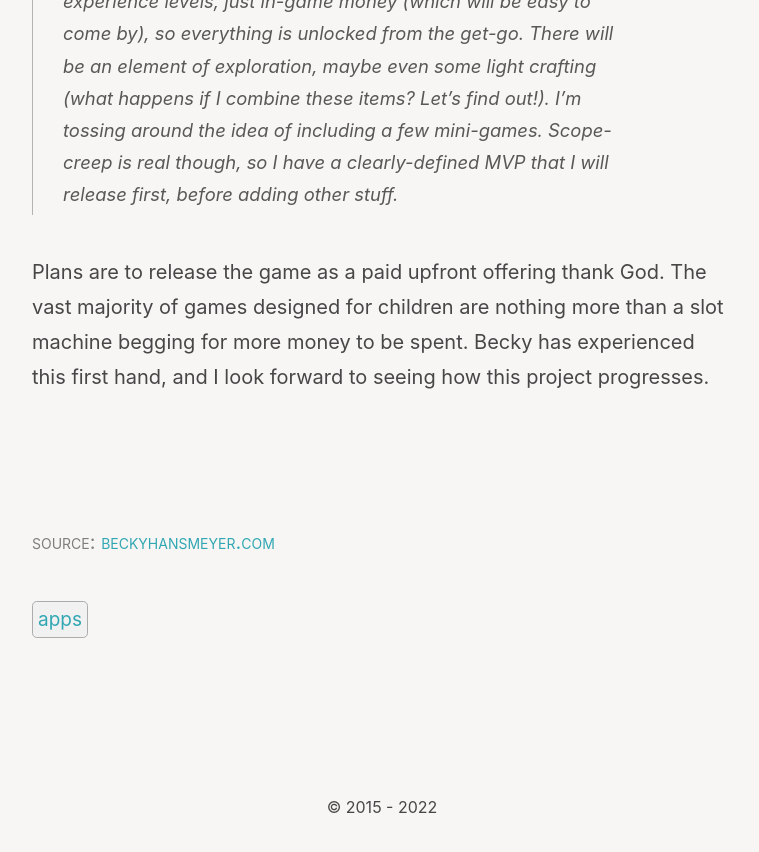
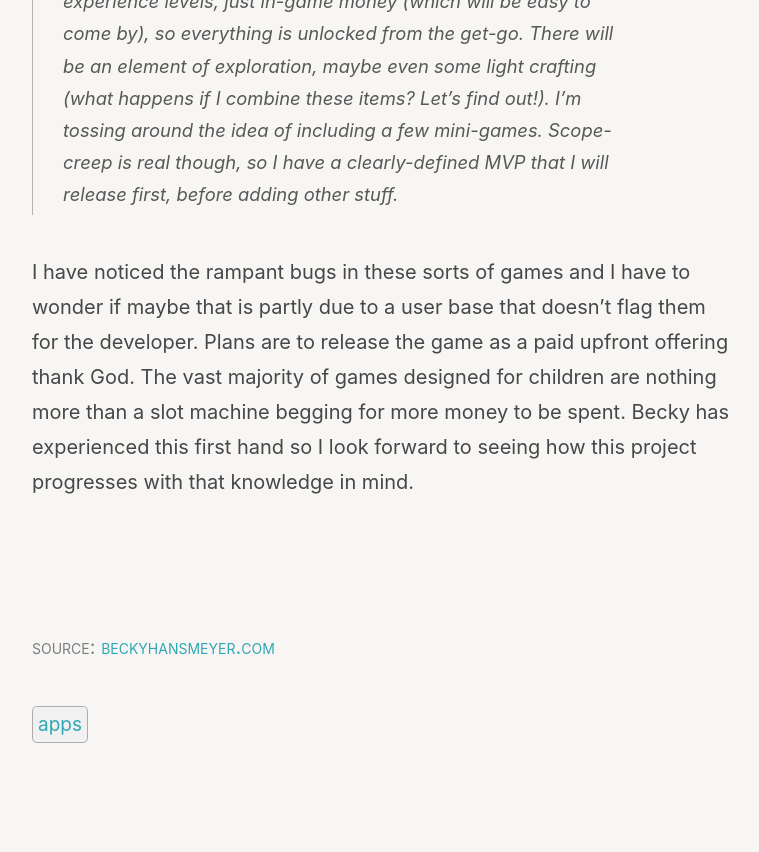
Before and after one commit to wertercatt/tooters, a Jekyll site: the page built from _posts/2022-01-31-yarnbuddy-developer-is-making-a-game.md, in a window 1280 px wide and 900 px high, scrolled down 1111 px. Shown: the top 852 px of the window, without its empty margins (258-1017 px from the left). Built offline with Jekyll 4.4.1, drawn with Linux system fonts in a browser that asks for light colours.

Commit message:
Updated an existing post.

```diff
--- a/_posts/2022-01-31-yarnbuddy-developer-is-making-a-game.md
+++ b/_posts/2022-01-31-yarnbuddy-developer-is-making-a-game.md
@@ -15,4 +15,4 @@ Becky Hansmeyer:
 >
 >So, here I am, making a gardening game for kids. It will be called Charlie’s Garden, and it’s going to be the most chill, relaxing, do-whatever-you-want gardening sim. You’ll see different animals at different times of day and in different seasons, but the day/night cycle is quick enough to catch all of it in 30 minutes. There’s no experience levels, just in-game money (which will be easy to come by), so everything is unlocked from the get-go. There will be an element of exploration, maybe even some light crafting (what happens if I combine these items? Let’s find out!). I’m tossing around the idea of including a few mini-games. Scope-creep is real though, so I have a clearly-defined MVP that I will release first, before adding other stuff.
 
-Plans are to release the game as a paid upfront offering thank God. The vast majority of games designed for children are nothing more than a slot machine begging for more money to be spent. Becky has experienced this first hand, and I look forward to seeing how this project progresses.
+I have noticed the rampant bugs in these sorts of games and I have to wonder if maybe that is partly due to a user base that doesn't flag them for the developer. Plans are to release the game as a paid upfront offering thank God. The vast majority of games designed for children are nothing more than a slot machine begging for more money to be spent. Becky has experienced this first hand so I look forward to seeing how this project progresses with that knowledge in mind.
```
